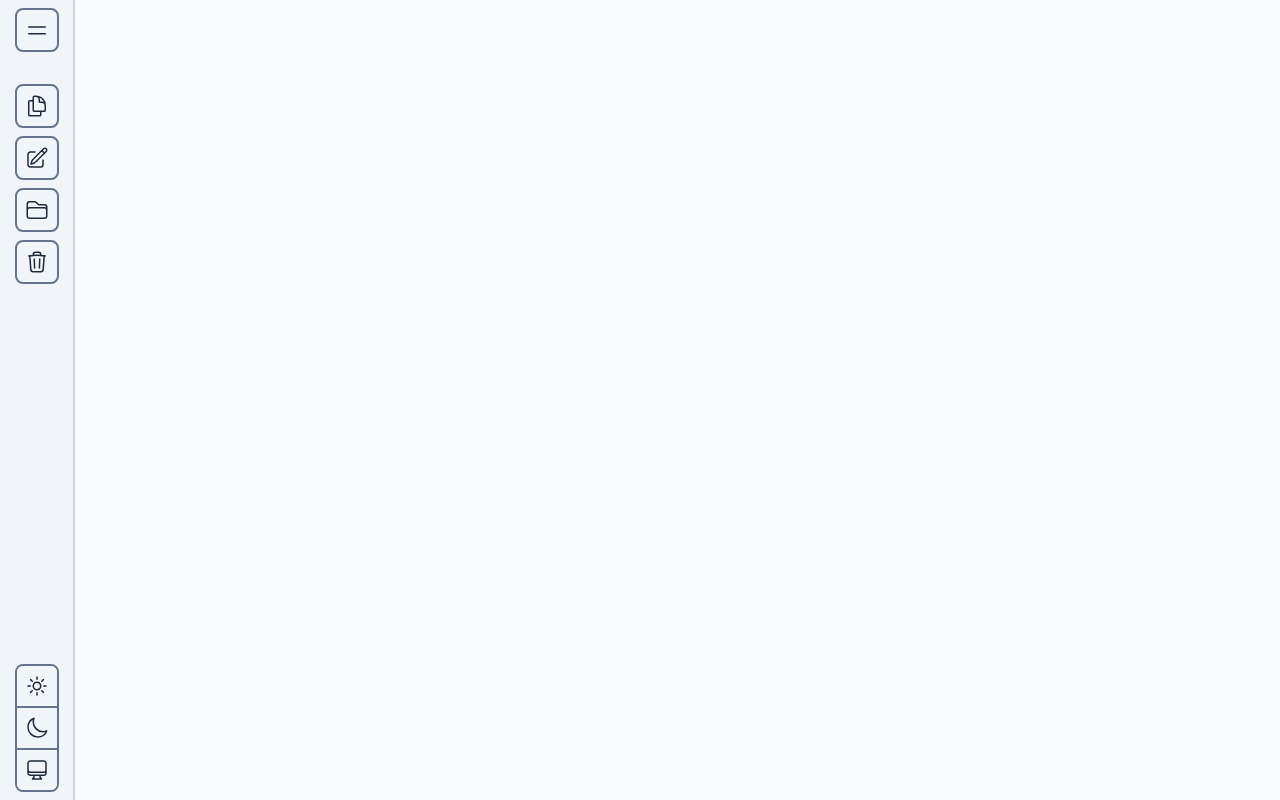
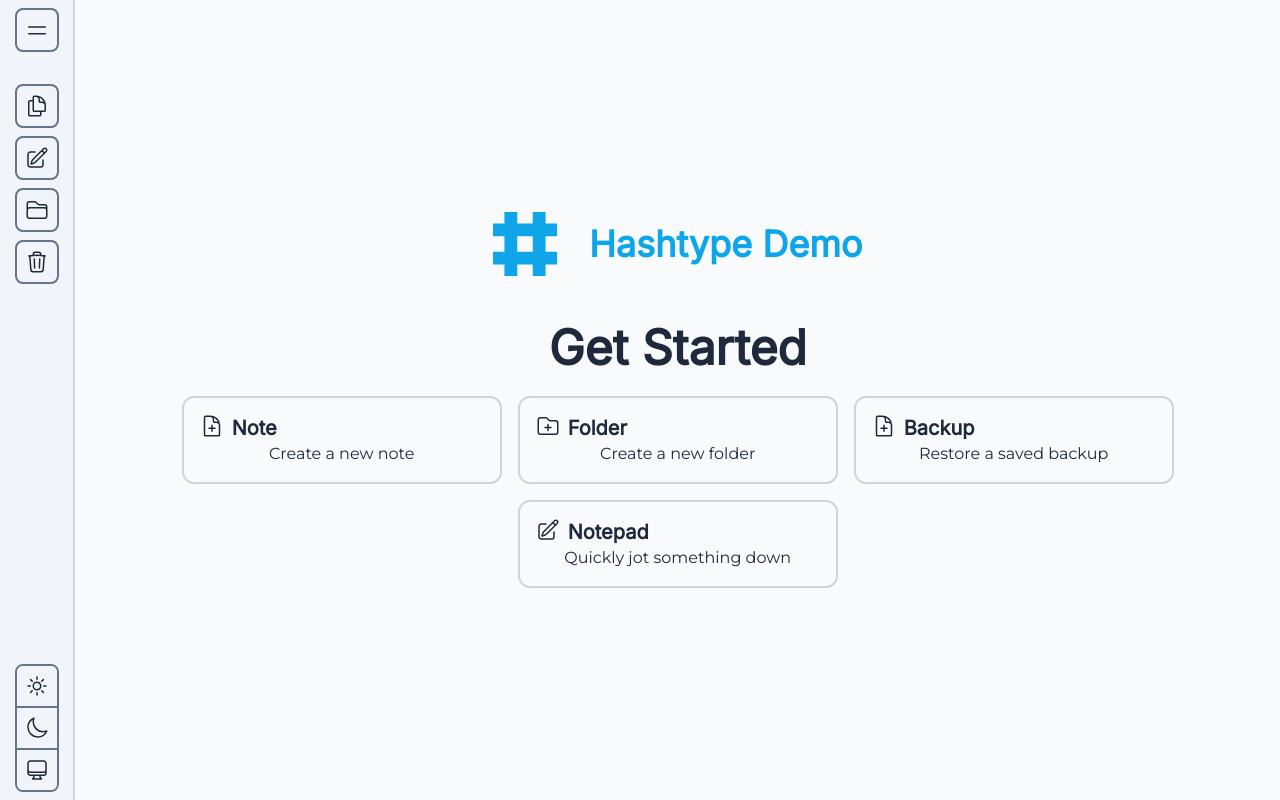
Before and after one commit to matovius/hashtype, a SvelteKit app: page /demo in a window 1280 px wide. Built offline with nearby package versions, Linux system fonts and the light colour scheme; a web font is replaced by a local one.

Commit message:
Implenent start page

```diff
--- a/src/routes/demo/+page.svelte
+++ b/src/routes/demo/+page.svelte
@@ -1,7 +1,70 @@
+<script lang="ts">
+  import DocumentPlusIcon from "../../components/icons/DocumentPlusIcon.svelte";
+  import FolderPlusIcon from "../../components/icons/FolderPlusIcon.svelte";
+  import HashtypeLogo from "../../components/icons/HashtypeLogo.svelte";
+  import PencilSquareIcon from "../../components/icons/PencilSquareIcon.svelte";
+  import Text from "../../components/typography/Text.svelte";
+
+  interface StartingAction {
+    icon: any;
+    title: string;
+    description: string;
+  }
+
+  const startingActions: StartingAction[] = [
+    {
+      icon: DocumentPlusIcon,
+      title: "Note",
+      description: "Create a new note",
+    },
+    {
+      icon: FolderPlusIcon,
+      title: "Folder",
+      description: "Create a new folder",
+    },
+    {
+      icon: DocumentPlusIcon,
+      title: "Backup",
+      description: "Restore a saved backup",
+    },
+    {
+      icon: PencilSquareIcon,
+      title: "Notepad",
+      description: "Quickly jot something down",
+    },
+  ];
+</script>
+
 <svelte:head>
   <title>Hashtype Demo App</title>
 </svelte:head>
 
-<main class="w-full h-full">
+<main class="w-full h-full flex justify-center items-center">
+  <div class="flex flex-col gap-12">
+    <div
+      class="text-sky-500 dark:text-slate-300 flex justify-center items-center gap-8"
+    >
+      <div class="w-16 aspect-square">
+        <HashtypeLogo />
+      </div>
+      <Text as="h2">Hashtype Demo</Text>
+    </div>
+    <div class="flex flex-col justify-center items-center gap-6">
+      <Text as="h1">Get Started</Text>
+      <div class="flex justify-center items-center gap-4 flex-wrap">
+        {#each startingActions as startingAction}
+          <button
+            class="outline-none w-80 p-4 rounded-xl border-2 border-slate-300 hover:border-slate-500 focus:border-slate-500 dark:border-slate-700 dark:hover:border-slate-500"
+          >
+            <div class="flex gap-2">
+              <svelte:component this={startingAction.icon} />
+              <Text as="h5">{startingAction.title}</Text>
+            </div>
+            <Text as="p">{startingAction.description}</Text>
+          </button>
+        {/each}
+      </div>
+    </div>
+  </div>
   <div />
 </main>
```
